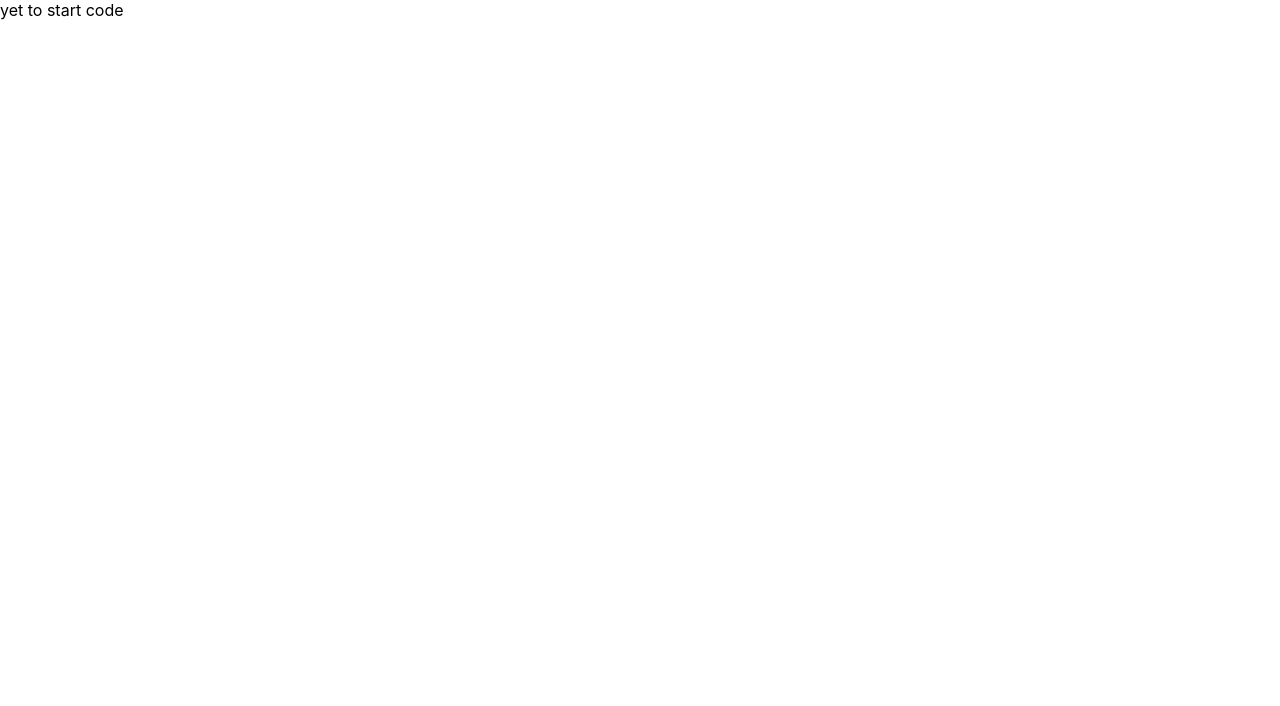
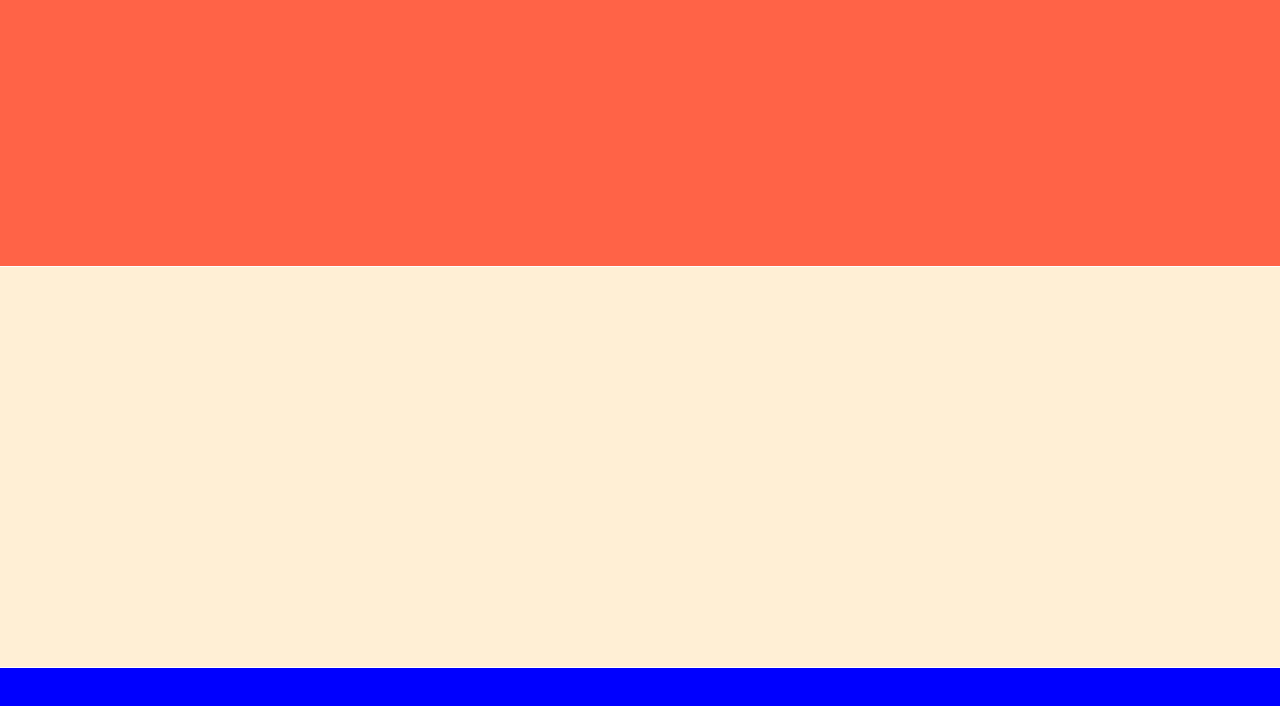
Before and after one commit to Tejasjagdale/hack-a-web_TeamBCT, a React (Create React App) app: page / in a window 1280 px wide. Shown: the top 706 px of the page. Built offline with nearby package versions, Linux system fonts and the light colour scheme.

Commit message:
Added Layout and more boiler components

```diff
--- a/src/App.js
+++ b/src/App.js
@@ -1,11 +1,15 @@
-import './App.css';
+import "./App.css";
+import Layout from "./components/Layout";
+import AuctionRoom from "./pages/AuctionRoom";
 
 function App() {
-  return (
-    <>
-    yet to start code
-    </>
-  );
+	return (
+		<>
+			<Layout>
+				<AuctionRoom />
+			</Layout>
+		</>
+	);
 }
 
 export default App;
--- a/src/components/Layout.jsx
+++ b/src/components/Layout.jsx
@@ -1,7 +1,8 @@
+import { Container } from "@chakra-ui/react";
 import React from "react";
 
-const Layout = () => {
-	return <div>Layout</div>;
+const Layout = (props) => {
+	return <Container maxW="container.xl">{props.children}</Container>;
 };
 
 export default Layout;
--- a/src/pages/AuctionRoom.jsx
+++ b/src/pages/AuctionRoom.jsx
@@ -1,7 +1,21 @@
+import { Grid, GridItem } from "@chakra-ui/react";
 import React from "react";
 
 const AuctionRoom = () => {
-	return <div>AuctionRoom</div>;
+	return (
+		<>
+			<Grid
+				h="100vh"
+				templateRows="repeat(12, 1fr)"
+				templateColumns="repeat(12, 1fr)"
+				gap={1}
+			>
+				<GridItem rowSpan={4} colSpan={12} bg="tomato" />
+				<GridItem rowSpan={6} colSpan={12} bg="papayawhip" />
+				<GridItem rowSpan={2} colSpan={12} bg="blue" />
+			</Grid>
+		</>
+	);
 };
 
 export default AuctionRoom;
```
Also changed, not shown: src/components/Card.jsx (added, +18 -0 lines), 1 other file (tests, documents, lock files or other folders).
